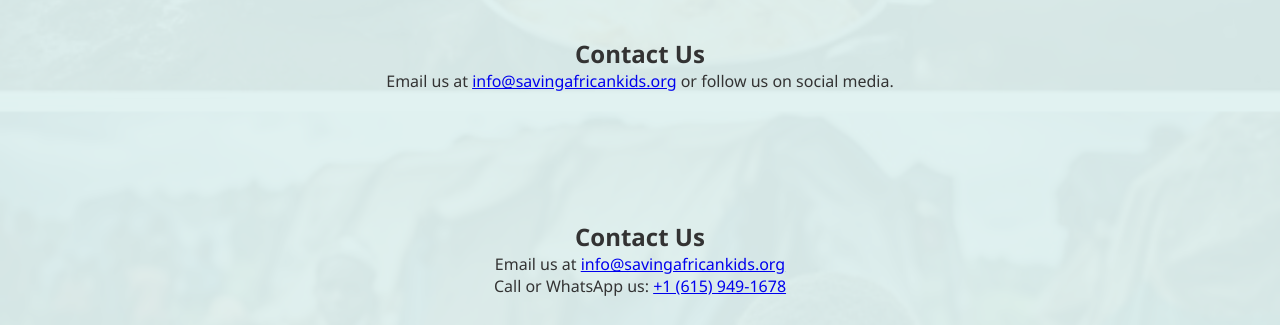
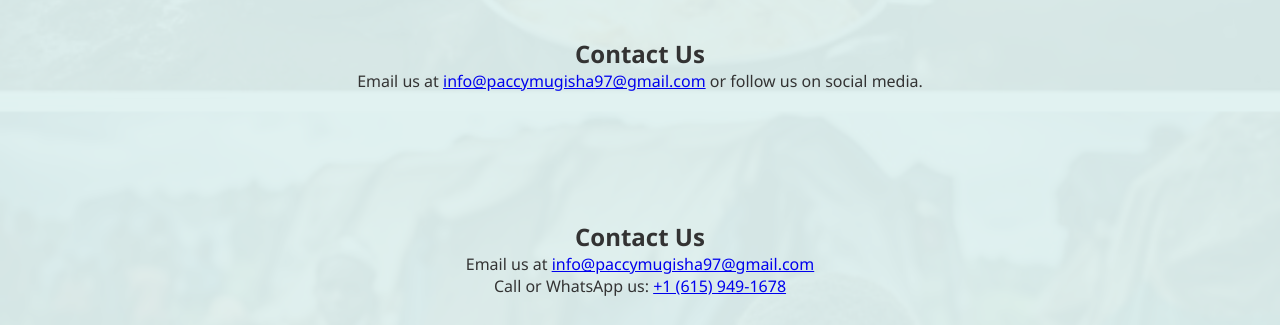
Before and after one commit to paccymugisha97-cmd/SAVE-DRC-CONGO-KIDS, a plain HTML site: page index.html in a window 1280 px wide. Shown: the part 1595-1920 px from the top of the page. Drawn offline with Linux system fonts and the light colour scheme; files whose address does not match are found by name.

Commit message:
Update index.html

```diff
--- a/index.html
+++ b/index.html
@@ -3,7 +3,7 @@
 <head>
   <meta charset="UTF-8" />
   <meta name="viewport" content="width=device-width, initial-scale=1.0"/>
-  <title>Saving African Kids</title>
+  <title>Saving CONGO (DRC)  Kids</title>
   <link rel="stylesheet" href="styles.css" />
 </head>
 <body>
@@ -49,11 +49,11 @@
 
   <section id="contact" class="section light">
     <h2>Contact Us</h2>
-    <p>Email us at <a href="mailto:info@savingafricankids.org">info@savingafricankids.org</a> or follow us on social media.</p>
+    <p>Email us at <a href="mailto:info@paccymugisha97@gmail.com">info@paccymugisha97@gmail.com</a> or follow us on social media.</p>
   </section>
   <section id="contact" class="section light">
     <h2>Contact Us</h2>
-    <p>Email us at <a href="mailto:info@savingafricankids.org">info@savingafricankids.org</a></p>
+    <p>Email us at <a href="mailto:info@paccymugisha97@gmail.com">info@paccymugisha97@gmail.com</a></p>
     <p>Call or WhatsApp us: <a href="tel:+1 (615) 949-1678">+1 (615) 949-1678</a></p>
     <link rel="stylesheet" href="https://cdnjs.cloudflare.com/ajax/libs/font-awesome/6.5.0/css/all.min.css">
 
```
